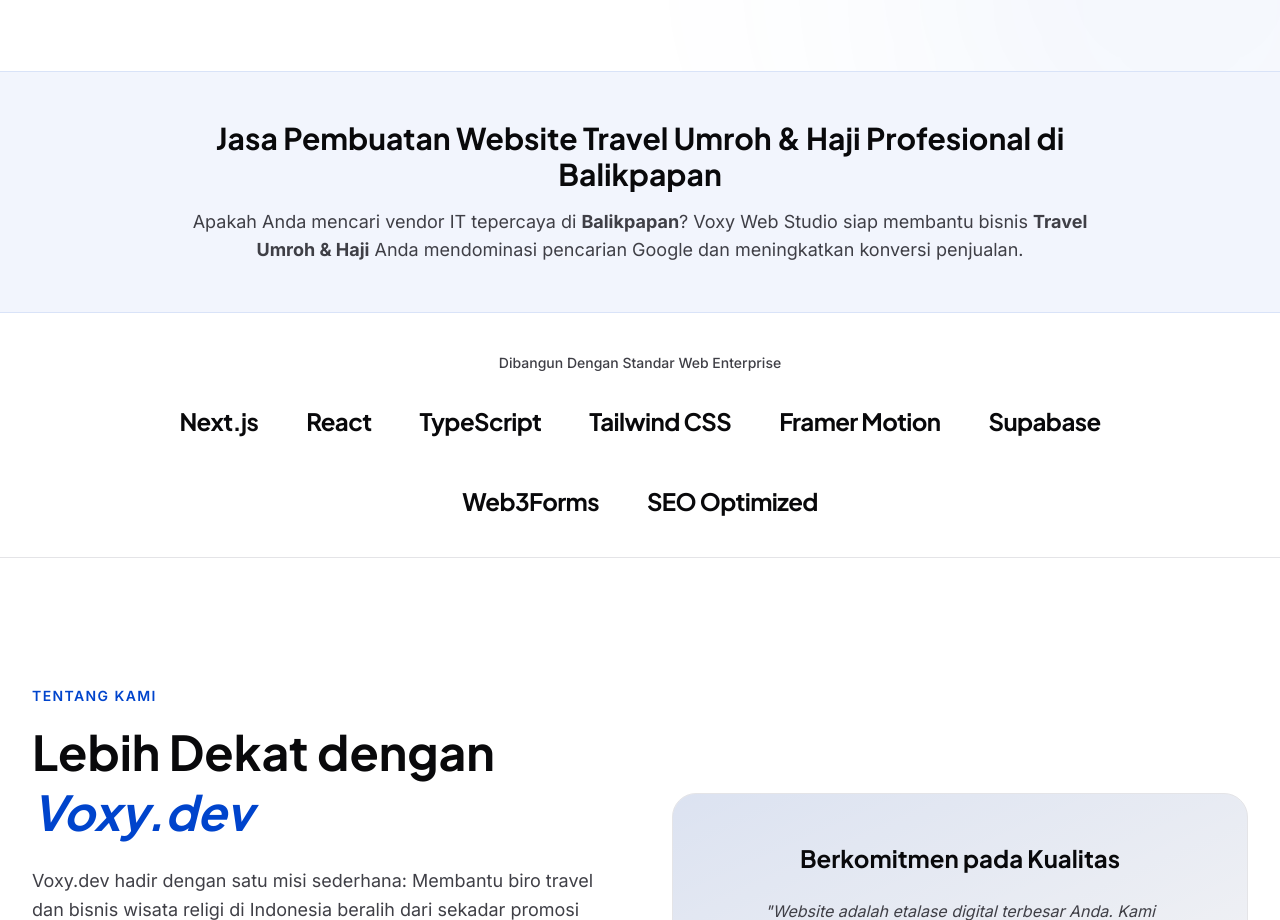
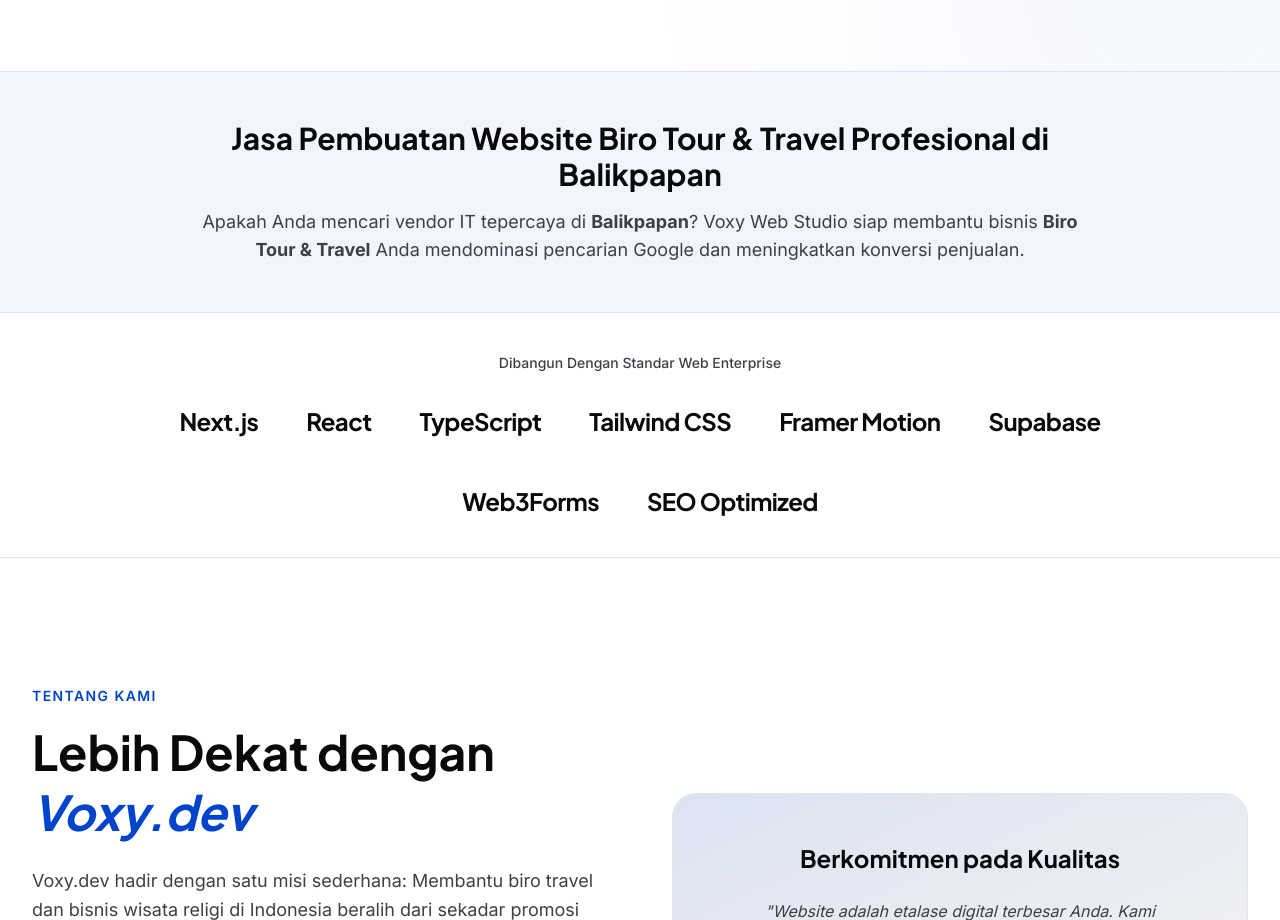
Before and after one commit to damosfxa/landingpage, a Next.js app: page /layanan/tour-travel/balikpapan in a window 1280 px wide. Shown: the part 900-1820 px from the top of the page. Built offline with nearby package versions, Linux system fonts and the light colour scheme.

Commit message:
chore: update niche from umroh to tour-travel

```diff
--- a/src/app/page.tsx
+++ b/src/app/page.tsx
@@ -115,7 +115,7 @@
                {["Jakarta", "Surabaya", "Bandung", "Medan", "Makassar", "Semarang", "Balikpapan", "Palembang", "Denpasar", "Yogyakarta"].map((kota) => (
                  <a
                    key={kota}
-                   href={`/layanan/travel-umroh/${kota.toLowerCase()}`}
+                   href={`/layanan/tour-travel/${kota.toLowerCase()}`}
                    className="text-xs hover:text-primary transition-colors bg-white/5 px-3 py-1.5 rounded-full"
                  >
                    {kota}
--- a/src/lib/data/seo-data.ts
+++ b/src/lib/data/seo-data.ts
@@ -1,5 +1,5 @@
 export const targetNiches = [
-  { slug: "travel-umroh", name: "Travel Umroh & Haji", icon: "Ka'bah" },
+  { slug: "tour-travel", name: "Biro Tour & Travel", icon: "Pesawat" },
   { slug: "company-profile", name: "Company Profile Perusahaan", icon: "Gedung" },
   { slug: "toko-online", name: "Toko Online & E-Commerce", icon: "Keranjang" },
   { slug: "sekolah-kampus", name: "Sekolah & Kampus", icon: "Pendidikan" },
```
